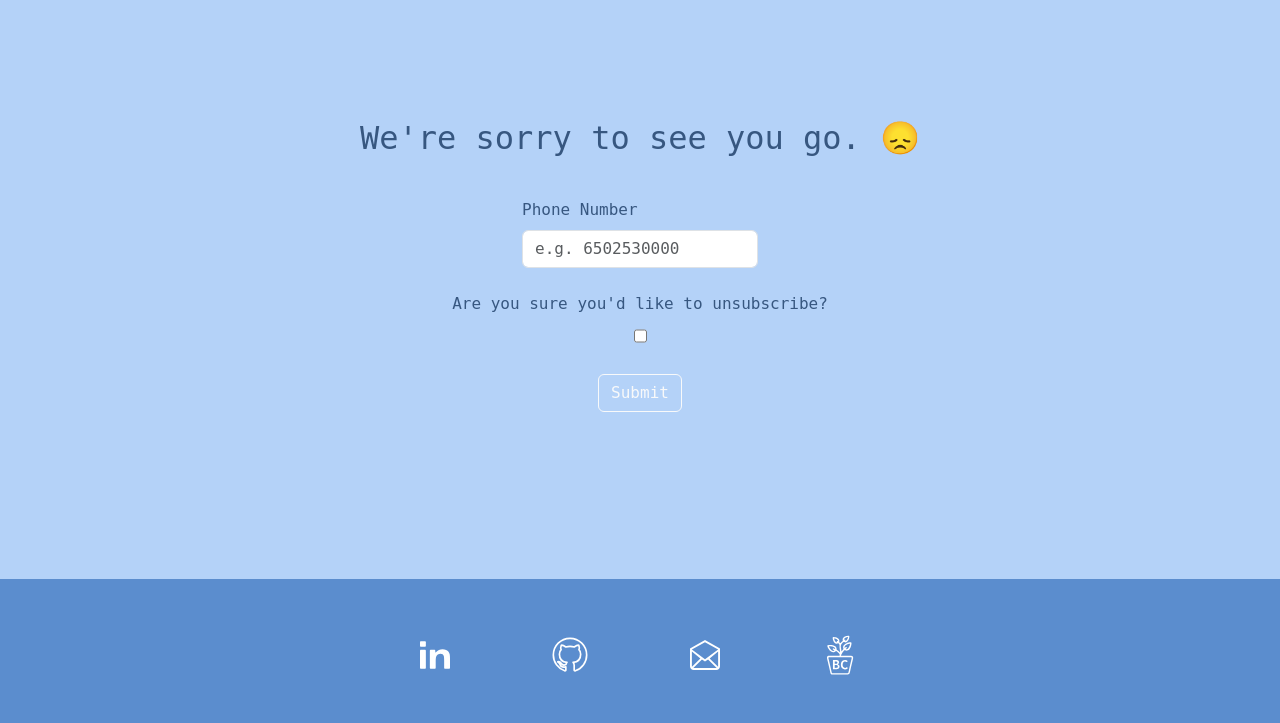
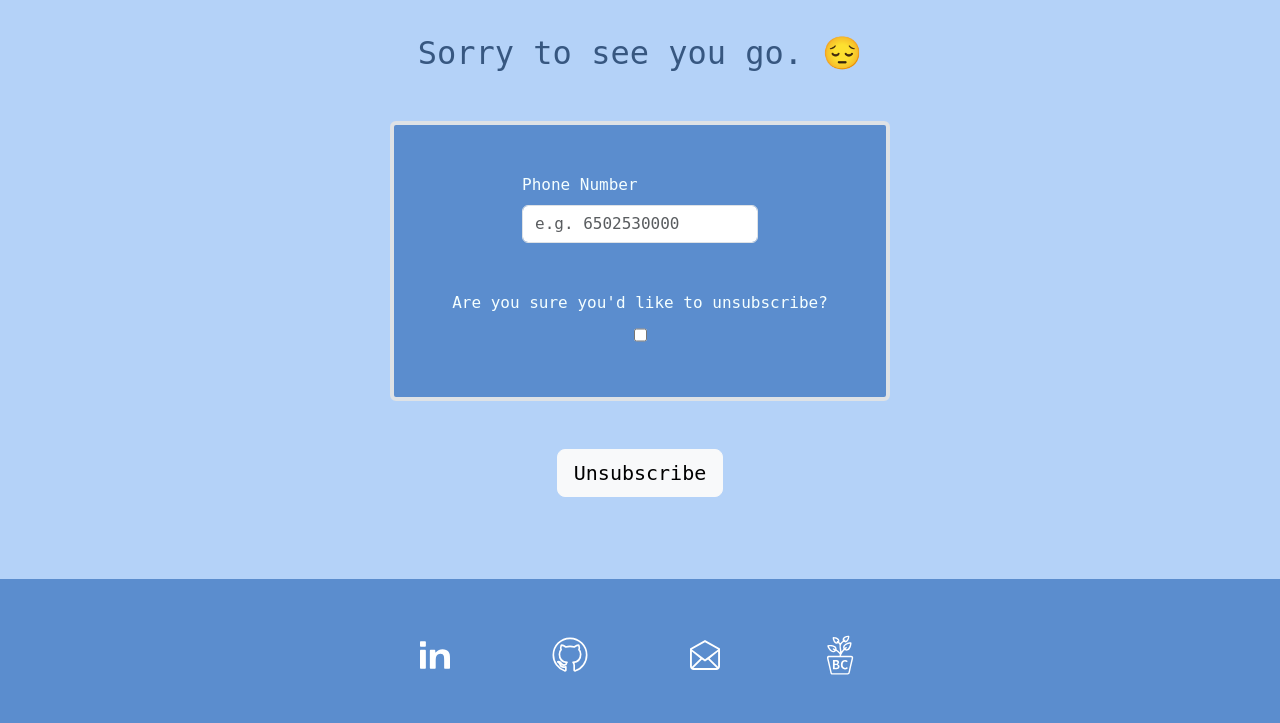
Before and after one commit to baileystarr4/Genshin-Impact-Code-Notifier, a Flask app: page /unsubscribe in a window 1280 px wide. Shown: the part 77-800 px from the top of the page. Run offline with Flask 3, Linux system fonts and the light colour scheme; parts of the project's set-up code (start-up, migrations or seed data) failed here and were passed over; some web fonts are replaced.

Commit message:
Update unsubscribe.html
mostly cosmetic changes

```diff
--- a/website/templates/unsubscribe.html
+++ b/website/templates/unsubscribe.html
@@ -1,8 +1,9 @@
-{% extends "base.html" %} {% block title %}Unsubscribe{% endblock %} {% block content
-    %}
+{% extends "base.html" %} {% block title %}Unsubscribe{% endblock %} {% block content%}
+<h2 class="text-center pb-5 m-0">Sorry to see you go. 😔</h2>
   <form method="POST">
-        <h2 align="center">We're sorry to see you go. 😞</h2>
-        <div class="row justify-content-center mt-4 pt-3">
+    <div class="container border rounded p-5 border-4"
+      style="background-color: #5B8DCE; color: #F5FFFF; border-color: #F5FFFF; max-width: 500px;">
+      <div class="row justify-content-center">
         <div class="col-auto">
           <label for="phone_number" class="form-label">Phone Number</label>
           <input
@@ -11,11 +12,10 @@
             id="phone_number"
             name="phone_number"
             placeholder="e.g. 6502530000"
-            >
+          />
         </div>
       </div>
-
-        <div class="row justify-content-center mt-4">
+      <div class="row justify-content-center pt-5">
         <div class="col-auto">
           <label for="sure_check" class="form-label">Are you sure you'd like to unsubscribe?</label>
         </div>
@@ -30,7 +30,7 @@
           >
         </div>
       </div>
-        <br />
-        <div class="text-center"><button type="submit" class="btn btn-outline-light">Submit</button></div>
+    </div>
+    <div class="text-center pt-5"><button type="submit" class="btn btn-lg btn-light">Unsubscribe</button></div>
   </form>
 {% endblock %}
```
Lines whose indentation alone changed are shown as unchanged.
